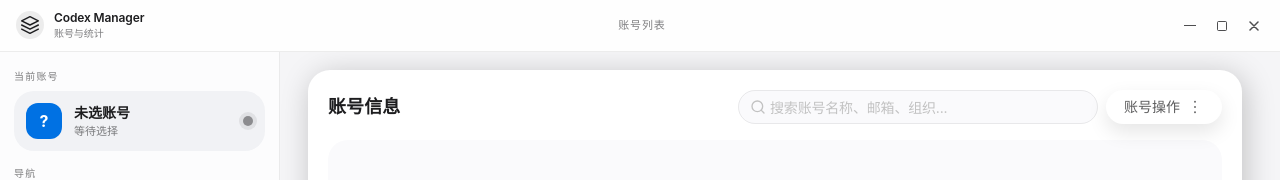
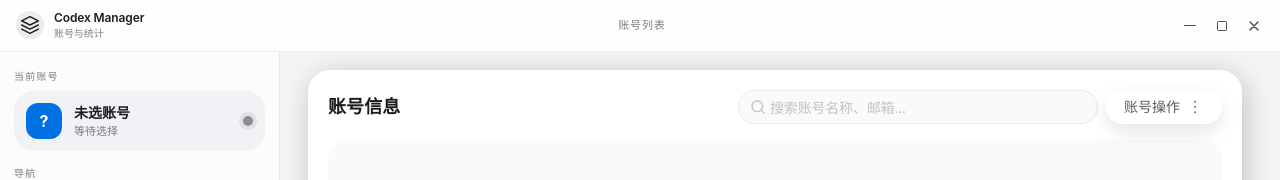
Before and after one commit to weimin96/CodexX, a Vue app: page /accounts in a window 1280 px wide. Shown: the top 180 px of the page. Built offline with nearby package versions, Linux system fonts and the light colour scheme.

Commit message:
收窄账号搜索条件到名称和邮箱

```diff
--- a/src/views/AccountListView.vue
+++ b/src/views/AccountListView.vue
@@ -14,7 +14,7 @@
           <div class="search-row">
             <n-input
               v-model:value="searchQuery"
-              placeholder="搜索账号名称、邮箱、组织..."
+              placeholder="搜索账号名称、邮箱..."
               clearable
             >
               <template #prefix>
@@ -267,8 +267,7 @@ const filteredAccounts = computed(() => {
     list = list.filter(
       (account) =>
         resolveAccountDisplayName(account).toLowerCase().includes(query) ||
-        account.email?.toLowerCase().includes(query) ||
-        account.organization?.toLowerCase().includes(query),
+        account.email?.toLowerCase().includes(query),
     )
   }
   return list
```
